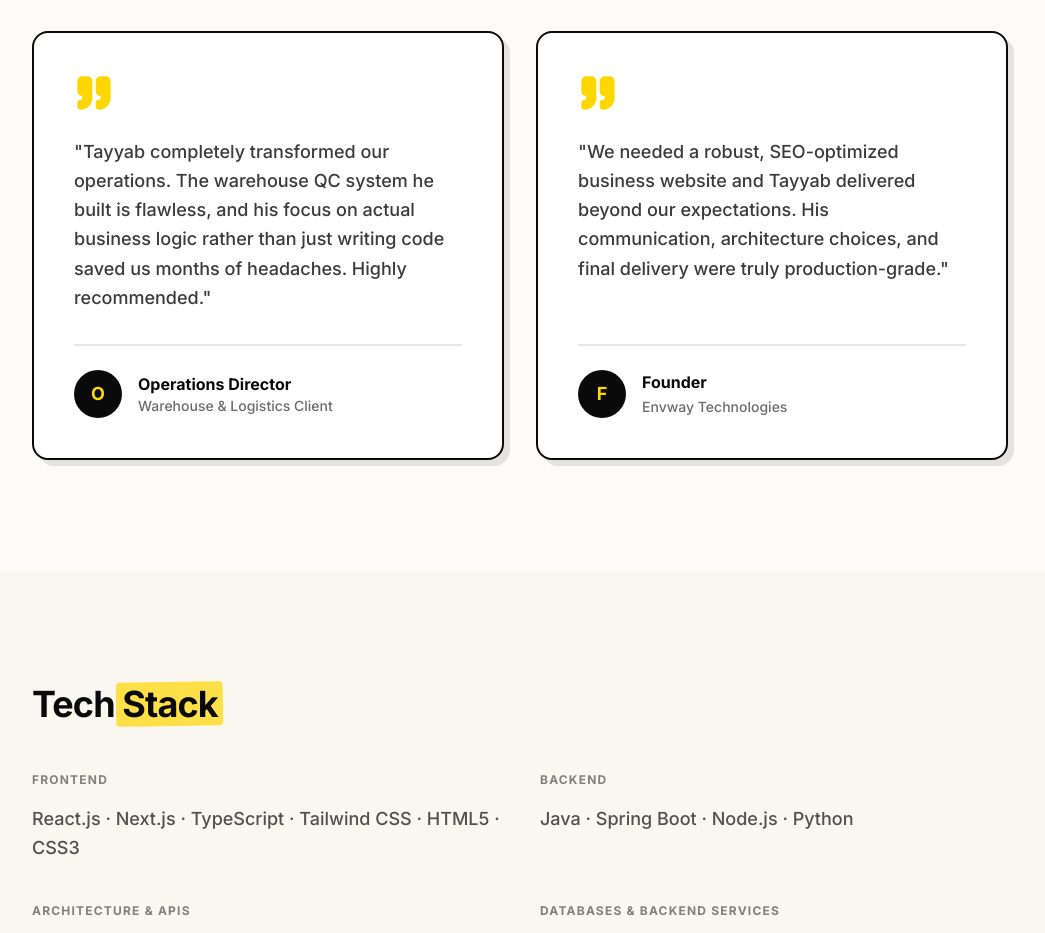
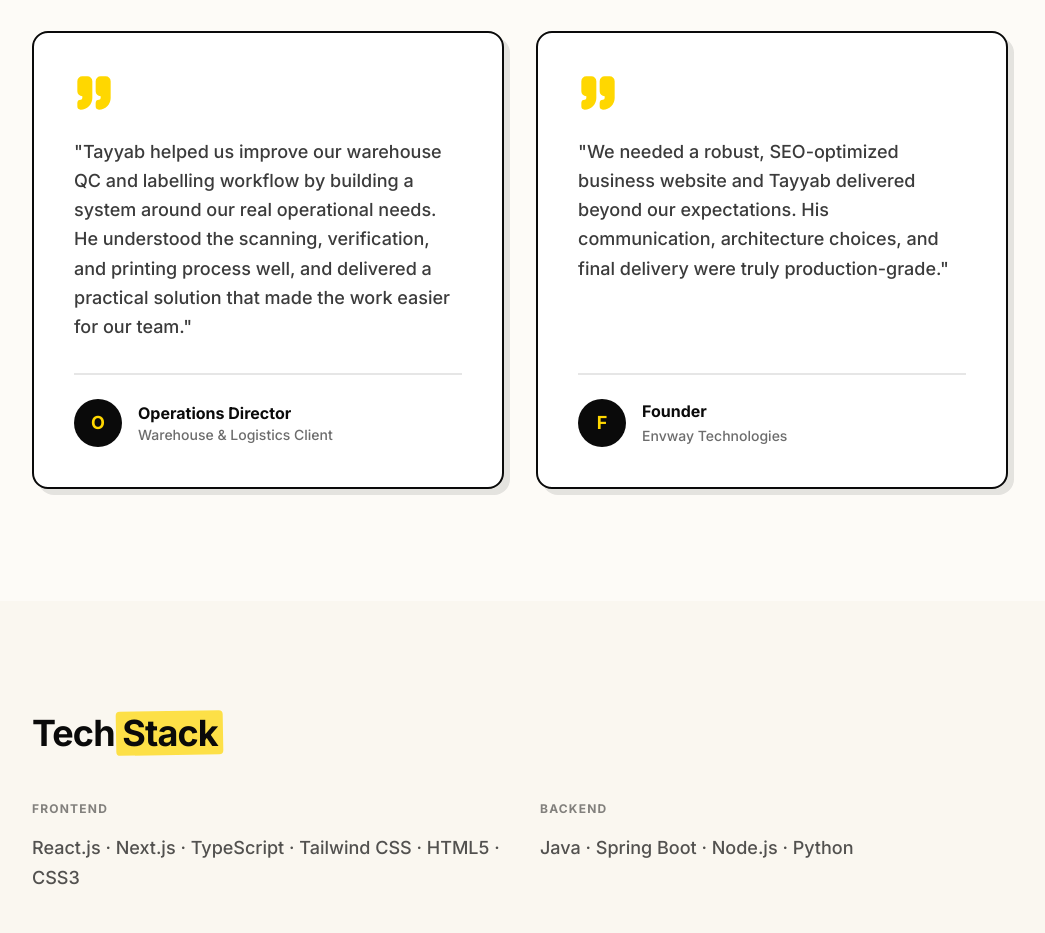
Before and after one commit to ariftayyab123/tayyab-portfolio, a Next.js app: page / in a window 1280 px wide. Shown: the part 3380-4313 px from the top of the page, without its empty margins (120-1165 px from the left). Built offline with nearby package versions, Linux system fonts and the light colour scheme.

Commit message:
feat: update warehouse operations testimonial copy

```diff
--- a/src/components/Testimonials.tsx
+++ b/src/components/Testimonials.tsx
@@ -5,7 +5,7 @@ import { Quote } from "lucide-react";
 
 const testimonials = [
   {
-    quote: "Tayyab completely transformed our operations. The warehouse QC system he built is flawless, and his focus on actual business logic rather than just writing code saved us months of headaches. Highly recommended.",
+    quote: "Tayyab helped us improve our warehouse QC and labelling workflow by building a system around our real operational needs. He understood the scanning, verification, and printing process well, and delivered a practical solution that made the work easier for our team.",
     author: "Operations Director",
     company: "Warehouse & Logistics Client",
   },
```
